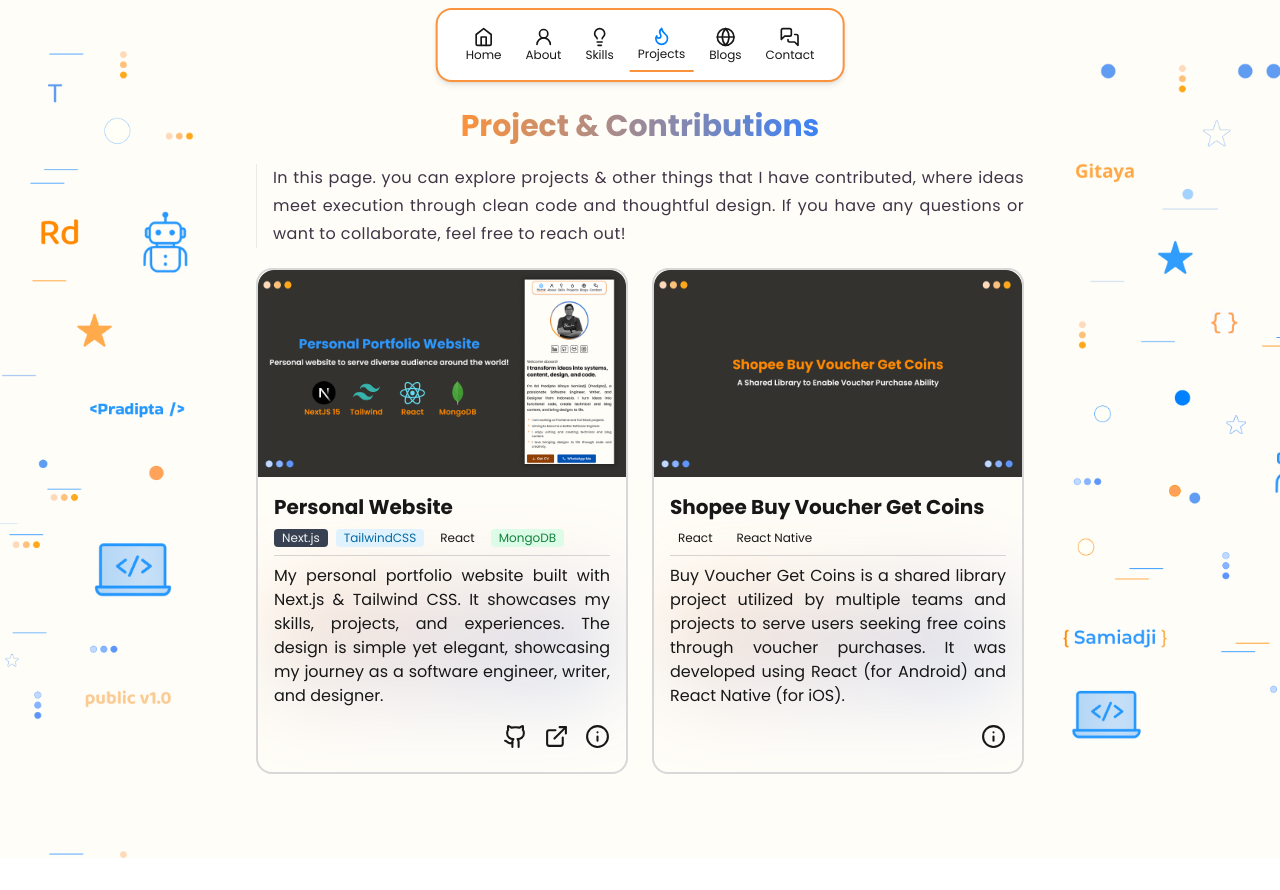
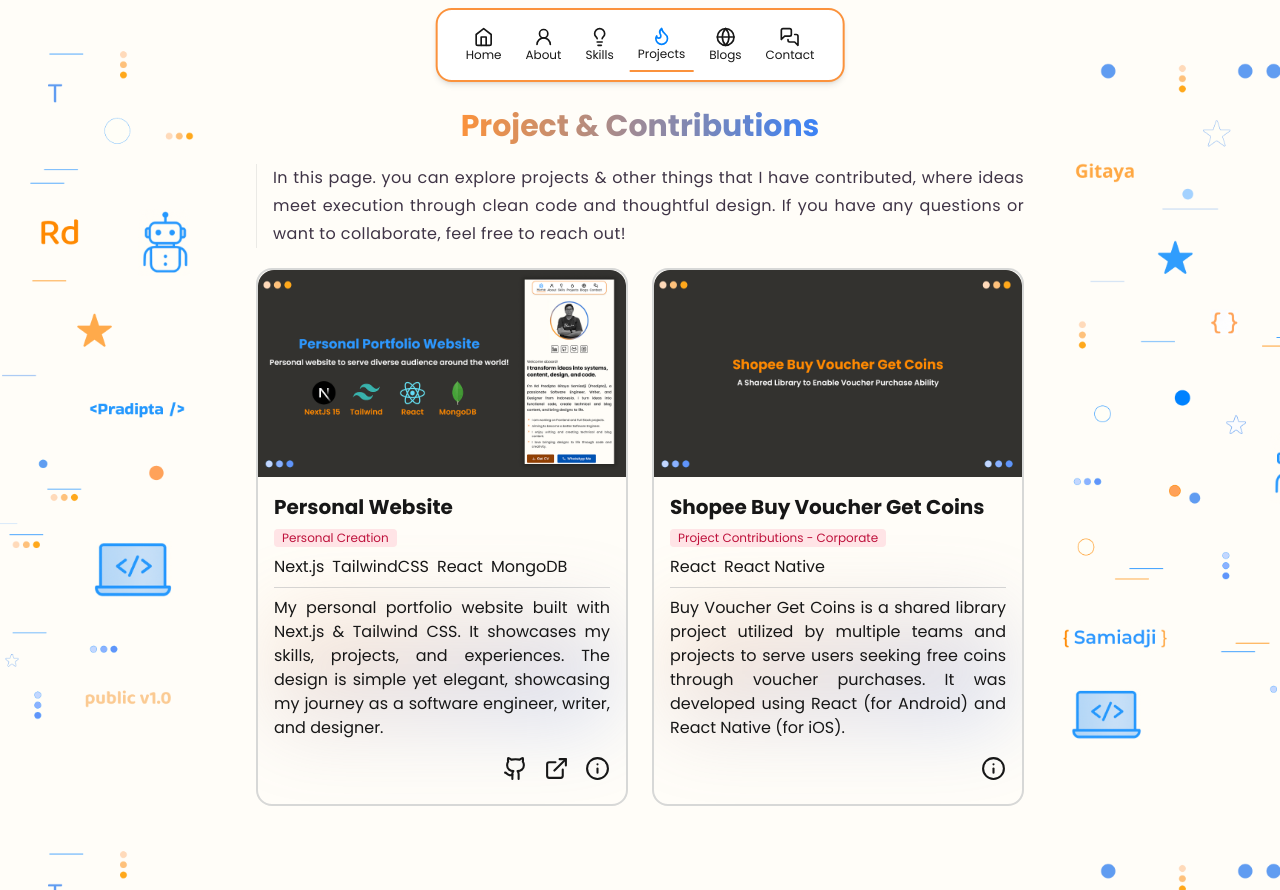
Before and after one commit to Diptags/pradipta-personal-page, a Next.js app: page /projects in a window 1280 px wide. Before the commit the page ends 858 px from the top, so only its background shows below. Built offline with nearby package versions, Linux system fonts and the light colour scheme.

Commit message:
Adjust styling

```diff
--- a/components/ui/ProjectCard.jsx
+++ b/components/ui/ProjectCard.jsx
@@ -4,61 +4,9 @@
 import { ProjectModal } from "@/components";
 import { useState } from "react";
 
-// These for dynamic style
-const badge = [
-  "badge_react",
-  "badge_tailwind",
-  "badge_react_query",
-  "badge_nextjs",
-  "badge_firebase",
-  "badge_node",
-  "badge_mongo",
-];
-
-export const ProjectCard = ({ project }) => {
-  const [openModal, setOpenModal] = useState(false);
-
-  const toggleModal = () => {
-    setOpenModal((curr) => !curr);
-  };
-
-  return (
-    <li className="group project_card">
-      <div onClick={toggleModal}>
-        <div className="overflow-hidden">
-          <Image
-            className="w-full rounded-t-2xl transition duration-500 group-hover:scale-105"
-            src={project?.cover}
-            width={600}
-            height={300}
-            alt={project?.name || "Project Cover"}
-          />
-        </div>
-
-        {/* Project Info */}
-        <div className="p-4 relative">
-          <div className="mb-2 border-b-[.7px] border-gray-700/20">
-            <p className="text-xl font-poppins-bold">{project?.name}</p>
-            <div className="my-2 flex gap-2 flex-wrap">
-              {project?.technologies?.map((tech) => (
-                <span key={tech.name} className={tech.style}>
-                  {tech.name}
-                </span>
-              ))}
-            </div>
-          </div>
-
-          <div className="relative">
-            <div className="project_card_gradient"></div>
-            <p className="text-justify">{project?.desc}</p>
-          </div>
-        </div>
-      </div>
-
-      {/* Actions */}
-      <ul className="pb-4 pr-4 flex gap-4 justify-end items-center gap-2">
-
-        {/* GitHub Link */}
+const ProjectActions = ({ project, toggleModal }) => (
+  <ul className="pb-4 pr-4 flex gap-4 justify-end items-center">
+    {/* Git Repository Link */}
     {project.flags.is_show_repo_url && (
       <li>
         <Link
@@ -69,7 +17,6 @@
           <button
             className="cursor-pointer transition duration-300 hover:scale-125"
             type="button"
-                aria-label="Project Repository URL"
           >
             <Github size={25} />
           </button>
@@ -83,11 +30,11 @@
         <Link
           target="_blank"
           href={project?.links?.live || ""}
+          aria-label={`View live demo of ${project?.name || "project"}`}
         >
           <button
             className="cursor-pointer transition duration-300 hover:scale-125"
             type="button"
-                aria-label="Project Live URL"
           >
             <ExternalLink size={25} />
           </button>
@@ -95,20 +42,77 @@
       </li>
     )}
 
-
     {/* More Info Button */}
     <li>
       <button
         onClick={toggleModal}
         className="cursor-pointer transition duration-300 hover:scale-125"
         type="button"
-            aria-label="Project Detail"
+        aria-label={`More information about ${project?.name || "project"}`}
       >
         <Info size={25} />
       </button>
     </li>
   </ul>
+);
 
+const ProjectInfo = ({ project }) => (
+  <div className="p-4 relative">
+    <div className="mb-2 border-b-[.7px] border-gray-700/20">
+      <p className="text-xl font-poppins-bold">{project?.name}</p>
+
+      {/* Project Type */}
+      <div className="my-2 flex gap-2 flex-wrap">
+        <span className="badge_project_type">{project?.type}</span>
+      </div>
+
+      {/* Technologies */}
+      <div className="my-2 flex gap-2 flex-wrap">
+        {project?.technologies?.map((tech) => (
+          <span key={tech.name} className={tech.style}>
+            {tech.name}
+          </span>
+        ))}
+      </div>
+    </div>
+
+    {/* Project Description */}
+    <div className="relative">
+      <div className="project_card_gradient"></div>
+      <p className="text-justify">{project?.desc}</p>
+    </div>
+  </div>
+);
+
+export const ProjectCard = ({ project }) => {
+  const [openModal, setOpenModal] = useState(false);
+
+  const toggleModal = () => {
+    setOpenModal((curr) => !curr);
+  };
+
+  return (
+    <li className="group project_card">
+      {/* Project Cover */}
+      <div onClick={toggleModal}>
+        <div className="overflow-hidden">
+          <Image
+            className="w-full rounded-t-2xl transition duration-500 group-hover:scale-105"
+            src={project?.cover}
+            width={600}
+            height={300}
+            alt={project?.name || "Project Cover"}
+          />
+        </div>
+
+        {/* Project Info */}
+        <ProjectInfo project={project} />
+      </div>
+
+      {/* Actions */}
+      <ProjectActions project={project} toggleModal={toggleModal} />
+
+      {/* Modal */}
       {openModal && (
         <ProjectModal project={project} toggleModal={toggleModal} />
       )}
--- a/styles/globals.css
+++ b/styles/globals.css
@@ -43,15 +43,11 @@
 
   /* Technology Badge */
   .badge_react {
-    @apply flex items-center rounded px-2;
+    @apply flex items-center rounded px-2 bg-sky-100 text-sky-700;
     font-size: 12px;
   }
   .badge_tailwind {
-    @apply flex items-center rounded px-2 bg-sky-100 text-sky-700;
-    font-size: 12px;
-  }
-  .badge_react_query {
-    @apply flex items-center rounded px-2 bg-rose-100 text-rose-700;
+    @apply flex items-center rounded px-2 bg-cyan-200 text-cyan-800;
     font-size: 12px;
   }
   .badge_nextjs {
@@ -68,6 +64,10 @@
   }
   .badge_mongo {
     @apply flex items-center rounded px-2 bg-green-100 text-green-700;
+    font-size: 12px;
+  }
+  .badge_project_type {
+    @apply flex items-center rounded px-2 bg-rose-100 text-rose-700;
     font-size: 12px;
   }
 
```
Lines whose indentation alone changed are shown as unchanged.
